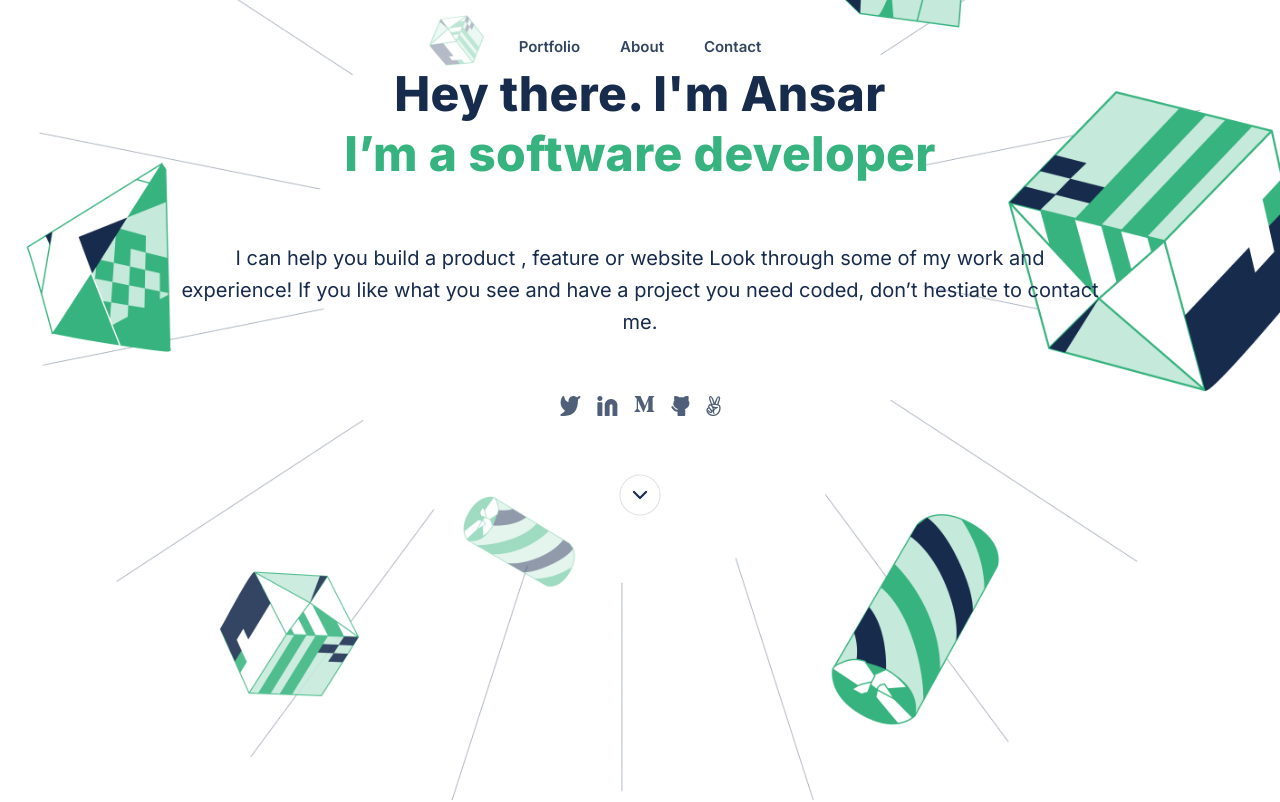
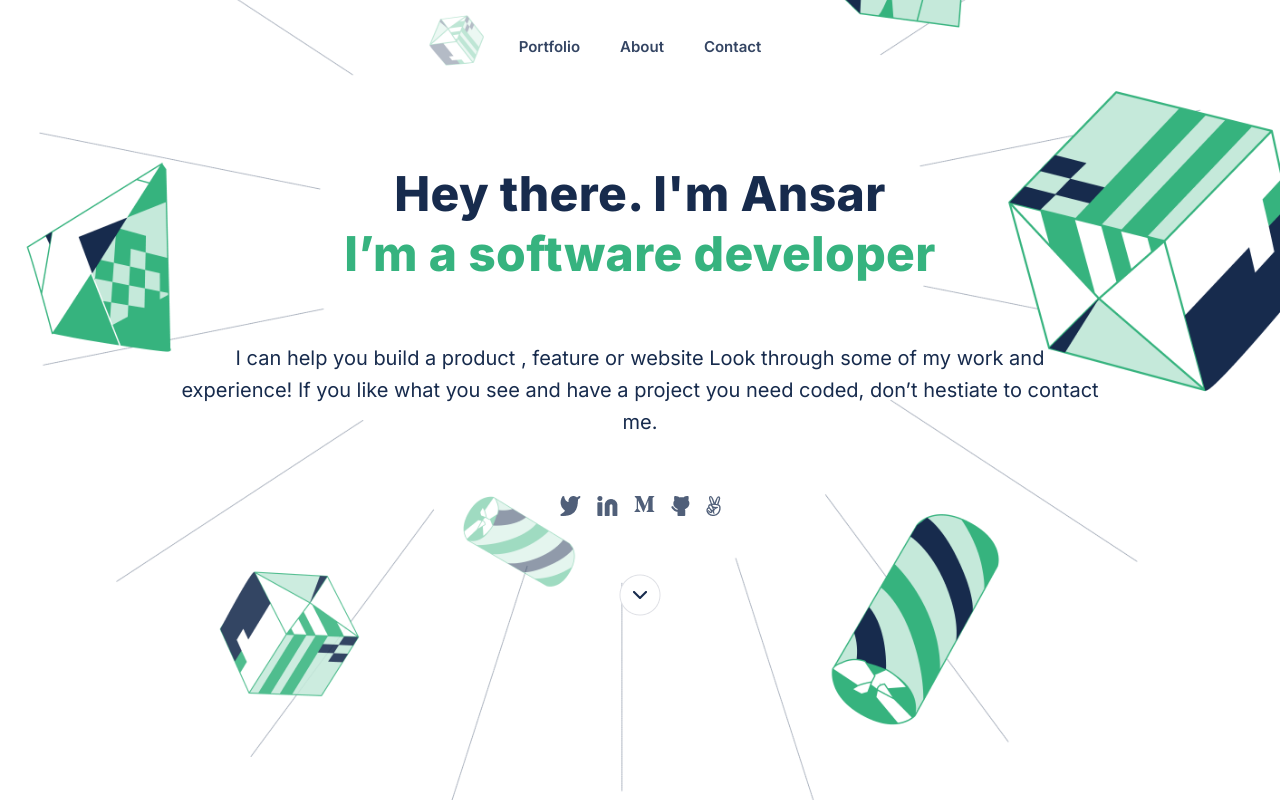
Before and after one commit to AnsarIbrahim/Portfolio-microverse, a plain HTML site: page index.html in a window 1280 px wide. Shown: the top 802 px of the page. Drawn offline with nearby package versions, Linux system fonts and the light colour scheme.

Commit message:
Update styles.css

```diff
--- a/styles.css
+++ b/styles.css
@@ -103,7 +103,7 @@ a {
   align-items: center;
   text-align: center;
   margin: auto;
-  padding: 64px 24px;
+  padding: 164px 24px;
   gap: 58px;
 }
 
```
